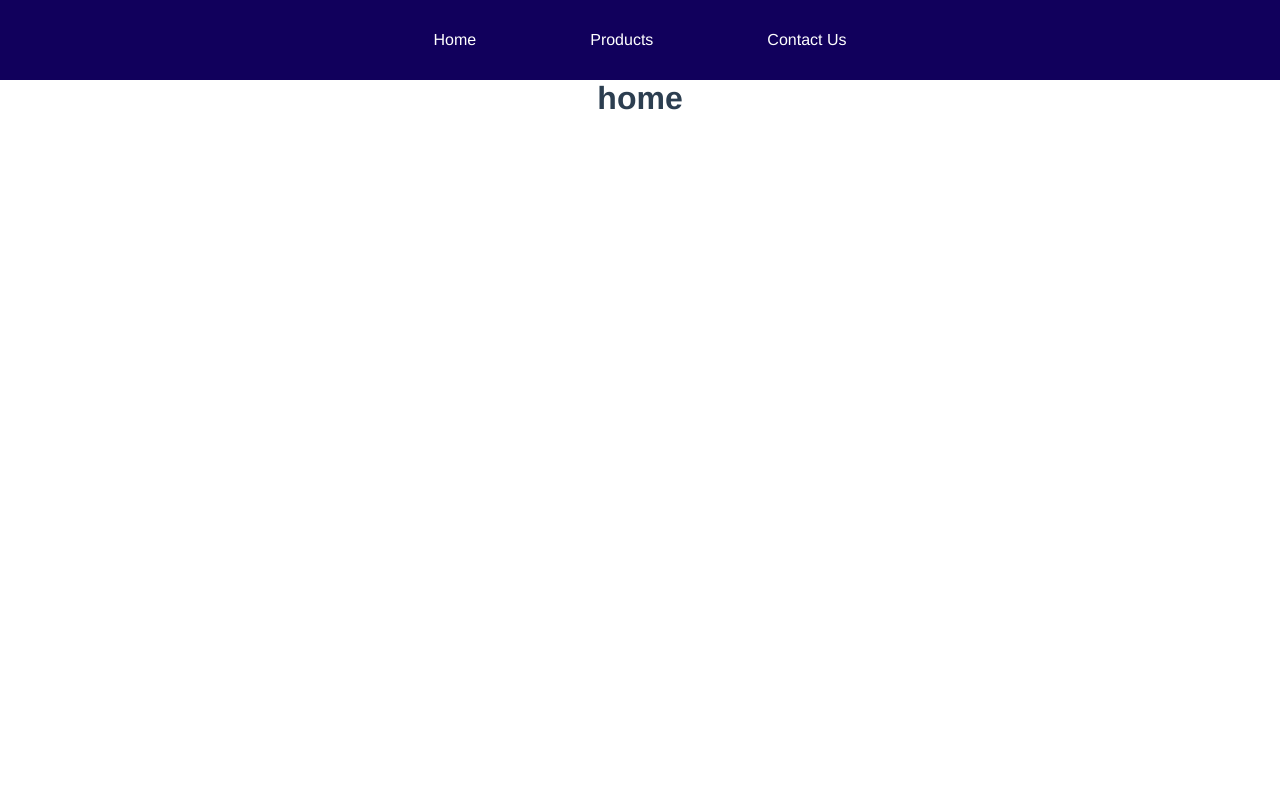
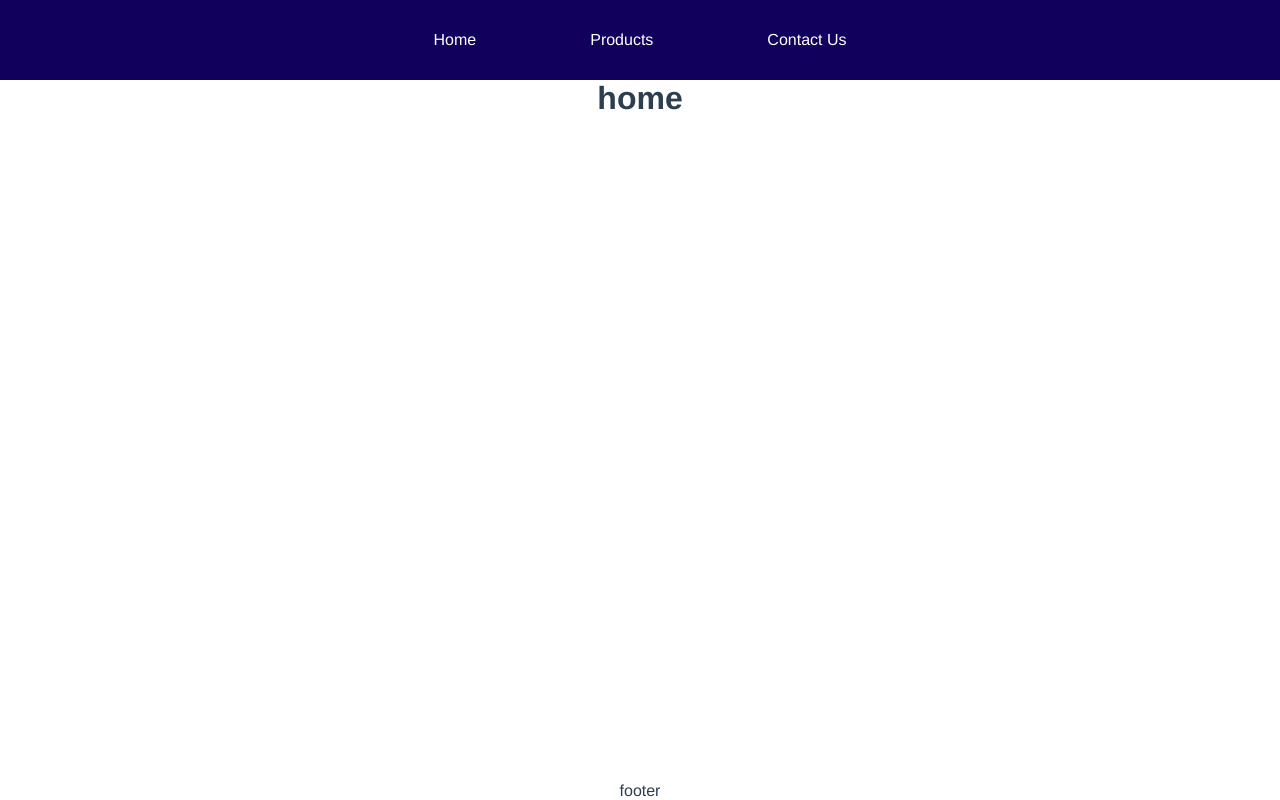
Before and after one commit to ShahrulSaifuddin/assignment-day12, a Vue app in the folder e-commerce/: page / in a window 1280 px wide. Built offline with nearby package versions, Linux system fonts and the light colour scheme.

Commit message:
addedd footer

```diff
--- a/e-commerce/src/App.vue
+++ b/e-commerce/src/App.vue
@@ -1,21 +1,23 @@
 <template>
-  <!-- <img alt="Vue logo" src="./assets/logo.png" />
-  <HelloWorld msg="Welcome to Your Vue.js App" /> -->
-  <TheNavigation />
-  <main>
-    <router-view></router-view>
-  </main>
+  <div class="main-container">
+    <TheNavigation />
+    <main>
+      <router-view></router-view>
+    </main>
+    <TheFooter />
+  </div>
 </template>
 
 <script>
-// import HelloWorld from './components/HelloWorld.vue';
 import TheNavigation from './components/TheNavigation.vue';
+import TheFooter from './components/TheFooter.vue';
 
 export default {
   name: 'App',
   components: {
     // HelloWorld,
     TheNavigation,
+    TheFooter,
   },
 };
 </script>
@@ -33,4 +35,9 @@ export default {
   text-align: center;
   color: #2c3e50;
 }
+.main-container {
+  min-height: 100vh;
+  display: grid;
+  grid-template-rows: auto 1fr auto;
+}
 </style>
--- /dev/null
+++ b/e-commerce/src/components/TheFooter.vue
@@ -0,0 +1,3 @@
+<template>
+  <p>footer</p>
+</template>
```
